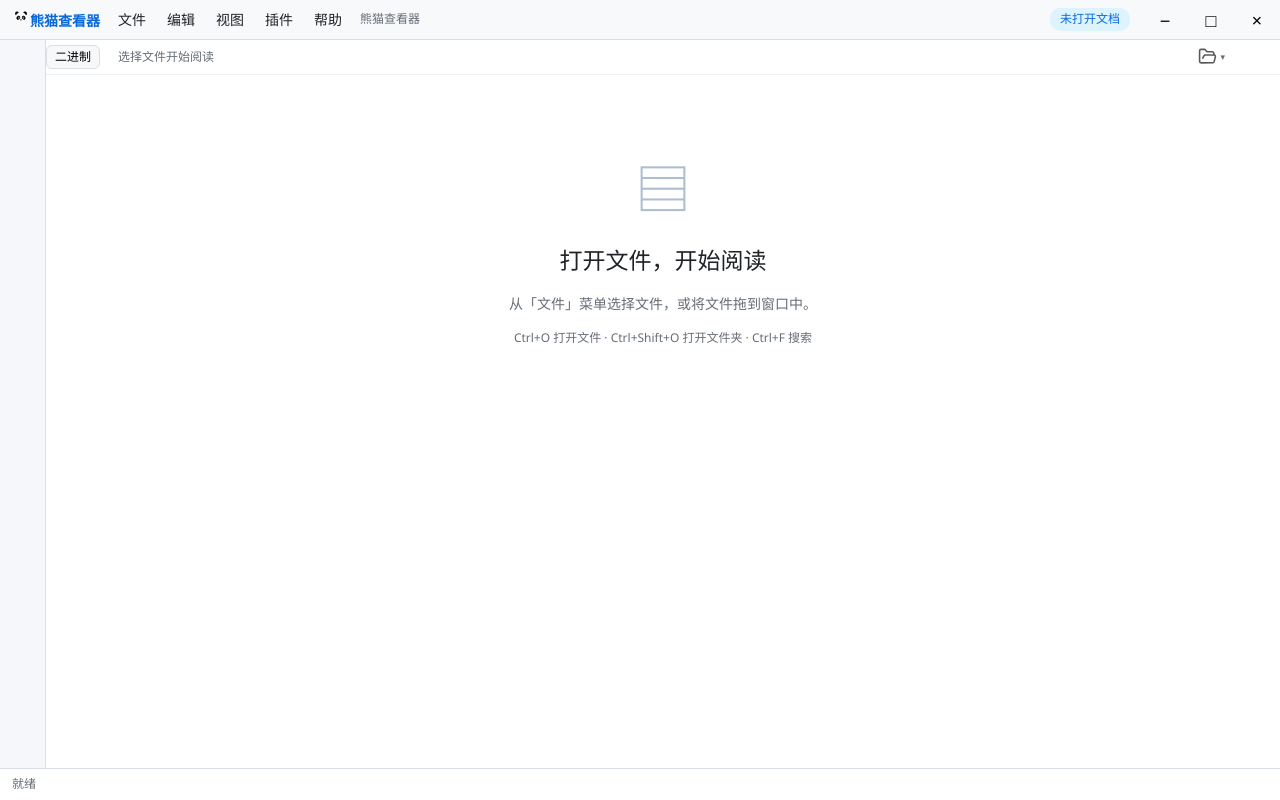
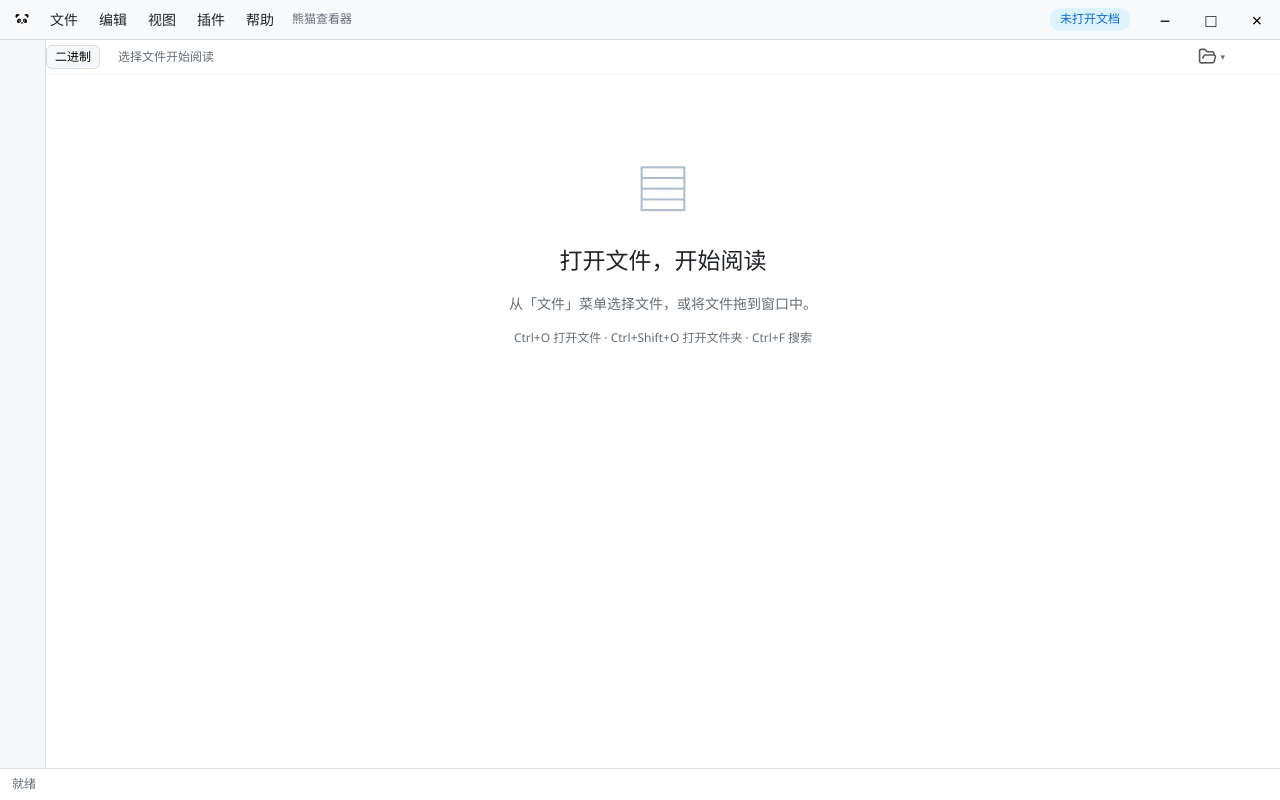
Before and after one commit to peng-xiaojia/vw, a website with bundled scripts: page app/ui/index.html in a window 1280 px wide. Built offline with nearby package versions, Linux system fonts and the light colour scheme; files whose address does not match are found by name.

Commit message:
fix(品牌): 工具栏改为纯熊猫图标，修复图标缺失
- 图标此前引用 ui/icons/128x128.png（不存在），实际生成在 app/icons/；
  复制为 ui/icons/app.png 供前端使用
- 工具栏品牌只显示 20px 圆角熊猫图标，不再显示文字名称

```diff
--- a/app/ui/index.html
+++ b/app/ui/index.html
@@ -9,7 +9,7 @@
 </head>
 <body>
   <header id="toolbar">
-    <span class="app-name" data-tauri-drag-region><img src="icons/128x128.png" alt="" class="app-logo" />熊猫查看器</span>
+    <span class="app-name" data-tauri-drag-region><img src="icons/app.png" alt="熊猫查看器" title="熊猫查看器" class="app-logo" data-tauri-drag-region /></span>
     <nav id="top-menu" aria-label="主菜单">
       <details class="top-menu"><summary>文件</summary><div class="menu-popup" role="menu">
         <button id="btn-file" data-action="file" role="menuitem">打开文件… <kbd>Ctrl+O</kbd></button>
--- a/app/ui/style.css
+++ b/app/ui/style.css
@@ -159,7 +159,7 @@ button.primary { color: #fff; background: var(--accent); border-color: var(--acc
 
 /* The window chrome and command menu share a single compact row. */
 #toolbar { flex: 0 0 40px; height: 40px; padding: 0 0 0 12px; flex-wrap: nowrap; gap: 8px; background: #f8f9fb; user-select: none; position: relative; z-index: 10; }
-.app-name { font-weight: 650; color: var(--accent); }
+.app-name { font-weight: 650; color: var(--accent); display: inline-flex; align-items: center; gap: 6px; }
 #top-menu { display: flex; align-items: stretch; height: 100%; gap: 1px; }
 .top-menu { position: relative; height: 100%; }
 .top-menu > summary { display: flex; align-items: center; height: 100%; padding: 0 10px; cursor: pointer; list-style: none; border-radius: 0; }
@@ -169,7 +169,7 @@ button.primary { color: #fff; background: var(--accent); border-color: var(--acc
 .menu-popup button { display: flex; justify-content: space-between; align-items: center; gap: 18px; width: 100%; border: 0; border-radius: 3px; background: transparent; padding: 6px 10px; text-align: left; font-size: 13px; }
 .menu-popup button .menu-label { flex: 1; text-align: left; }
 .menu-popup button img { width: 16px; height: 16px; flex: 0 0 auto; }
-.app-logo { width: 18px; height: 18px; border-radius: 4px; }
+.app-logo { width: 20px; height: 20px; border-radius: 5px; display: block; }
 .menu-popup button:hover:not(:disabled), .menu-popup button:focus-visible { background: #e7f0ff; }
 .menu-popup hr { border: 0; border-top: 1px solid var(--line); margin: 5px 3px; }
 .menu-popup kbd { font: 11px "Segoe UI", sans-serif; color: var(--muted); white-space: nowrap; }
```
Also changed, not shown: app/ui/icons/app.png (added).
